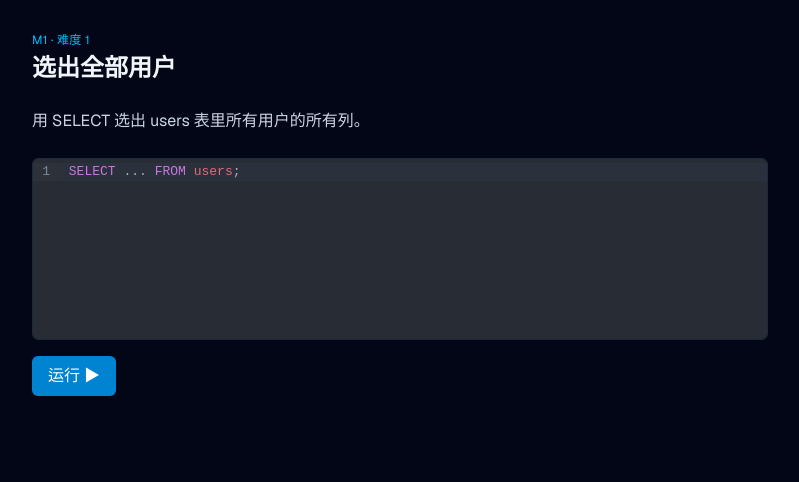
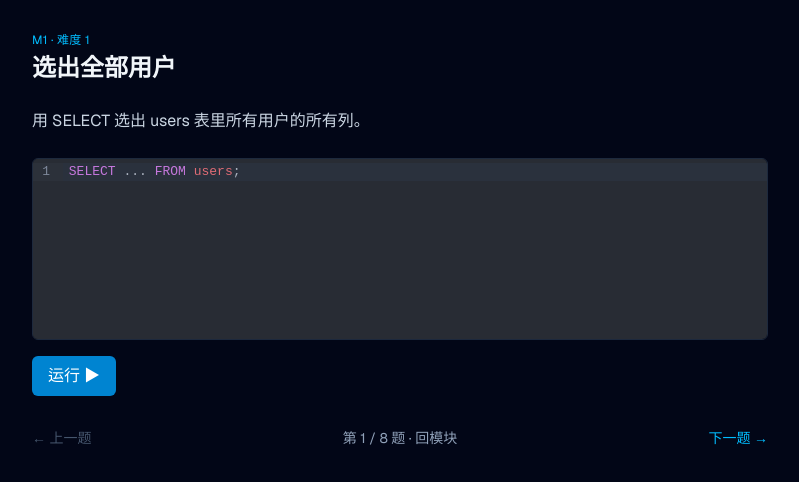
Before and after one commit to YSKM523/sql-dojo, a Next.js app: page /exercise/m1-01 in a window 1280 px wide. Shown: the top 482 px of the page, without its empty margins (240-1039 px from the left). Built offline with nearby package versions, Linux system fonts and the light colour scheme.

Commit message:
feat: 练习页上下题导航

```diff
--- a/app/exercise/[id]/page.tsx
+++ b/app/exercise/[id]/page.tsx
@@ -1,5 +1,6 @@
-import { getExerciseById } from '@/content/exercises';
+import { getExerciseById, exerciseNav } from '@/content/exercises';
 import { Playground } from '@/components/Playground';
+import { ExerciseNavBar } from '@/components/ExerciseNavBar';
 import { notFound } from 'next/navigation';
 
 export default async function ExercisePage({
@@ -10,6 +11,7 @@ export default async function ExercisePage({
   const { id } = await params;
   const exercise = getExerciseById(id);
   if (!exercise) notFound();
+  const nav = exerciseNav(exercise.id);
 
   return (
     <main className="mx-auto w-full max-w-3xl space-y-6 px-4 py-8">
@@ -21,6 +23,7 @@ export default async function ExercisePage({
       </header>
       <p className="leading-relaxed text-slate-300">{exercise.prompt}</p>
       <Playground exercise={exercise} />
+      {nav && <ExerciseNavBar nav={nav} />}
     </main>
   );
 }
--- /dev/null
+++ b/components/ExerciseNavBar.tsx
@@ -0,0 +1,26 @@
+import Link from 'next/link';
+import type { ExerciseNav } from '@/content/exercises';
+
+export function ExerciseNavBar({ nav }: { nav: ExerciseNav }) {
+  return (
+    <nav className="flex items-center justify-between pt-2 text-sm">
+      {nav.prevId ? (
+        <Link href={`/exercise/${nav.prevId}`} className="text-sky-400">
+          ← 上一题
+        </Link>
+      ) : (
+        <span className="text-slate-600">← 上一题</span>
+      )}
+      <Link href={`/learn/${nav.moduleId}`} className="text-slate-400">
+        第 {nav.index + 1} / {nav.total} 题 · 回模块
+      </Link>
+      {nav.nextId ? (
+        <Link href={`/exercise/${nav.nextId}`} className="text-sky-400">
+          下一题 →
+        </Link>
+      ) : (
+        <span className="text-slate-600">下一题 →</span>
+      )}
+    </nav>
+  );
+}
--- a/content/exercises/index.ts
+++ b/content/exercises/index.ts
@@ -18,3 +18,25 @@ export function getExerciseById(id: string): Exercise | undefined {
 export function exercisesByModule(moduleId: string): Exercise[] {
   return allExercises.filter((e) => e.moduleId === moduleId);
 }
+
+export interface ExerciseNav {
+  moduleId: string;
+  index: number; // 模块内 0-based
+  total: number;
+  prevId?: string;
+  nextId?: string;
+}
+
+export function exerciseNav(exerciseId: string): ExerciseNav | undefined {
+  const ex = getExerciseById(exerciseId);
+  if (!ex) return undefined;
+  const list = exercisesByModule(ex.moduleId);
+  const index = list.findIndex((e) => e.id === exerciseId);
+  return {
+    moduleId: ex.moduleId,
+    index,
+    total: list.length,
+    prevId: index > 0 ? list[index - 1].id : undefined,
+    nextId: index < list.length - 1 ? list[index + 1].id : undefined,
+  };
+}
```
Also changed, not shown: 1 other file (tests, documents, lock files or other folders).
